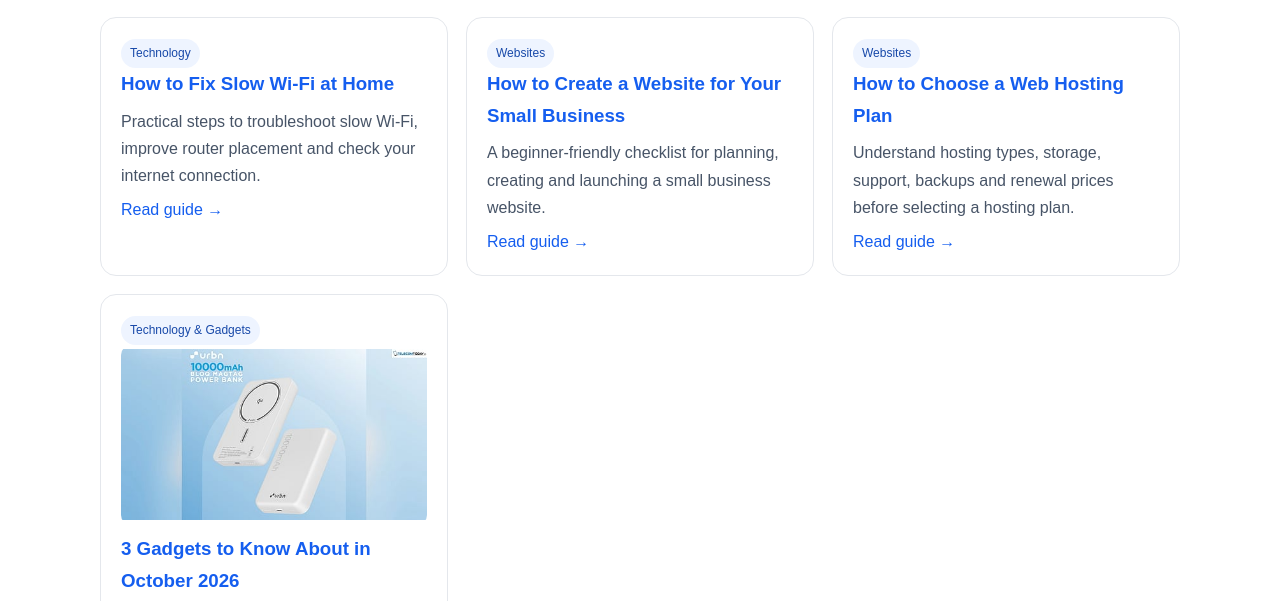
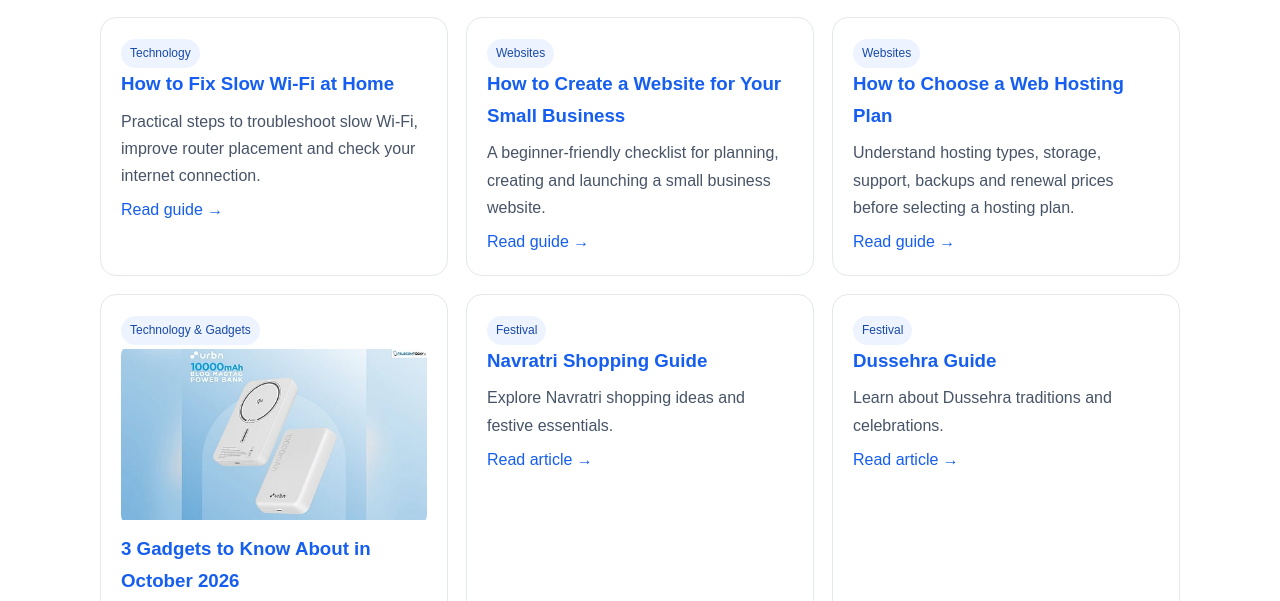
Before and after one commit to deep74073-spec/Websitewire, a plain HTML site: page articles/index.html in a window 1280 px wide. Shown: the part 196-797 px from the top of the page. Drawn offline with Linux system fonts and the light colour scheme.

Commit message:
List all published articles together

```diff
--- a/articles/index.html
+++ b/articles/index.html
@@ -48,7 +48,7 @@ footer{background:#101828;color:white;padding:30px 20px}footer a{color:#d1e0ff}f
 <p>Explore a magnetic power bank, OPPO smartphone and smart projector, with key features and Amazon shopping links.</p>
 <a href="/articles/new-gadgets-launches-october-2026.html">Read article →</a>
 </div>
-</section></main>
+<div class="card"><span class="tag">Festival</span><h3><a href="/articles/navratri-shopping-guide.html">Navratri Shopping Guide</a></h3><p>Explore Navratri shopping ideas and festive essentials.</p><a href="/articles/navratri-shopping-guide.html">Read article →</a></div><div class="card"><span class="tag">Festival</span><h3><a href="/articles/dussehra-guide.html">Dussehra Guide</a></h3><p>Learn about Dussehra traditions and celebrations.</p><a href="/articles/dussehra-guide.html">Read article →</a></div><div class="card"><span class="tag">Festival</span><h3><a href="/articles/karwa-chauth-guide.html">Karwa Chauth Guide</a></h3><p>Explore Karwa Chauth traditions and preparation ideas.</p><a href="/articles/karwa-chauth-guide.html">Read article →</a></div><div class="card"><span class="tag">Festival</span><h3><a href="/articles/diwali-guide.html">Diwali Guide</a></h3><p>Helpful ideas for Diwali preparation and celebrations.</p><a href="/articles/diwali-guide.html">Read article →</a></div></section></main>
 <footer><div class="footer-inner">
 <a class="brand" href="/" style="color:white"><img src="/Website_wire.png" alt="">Websitewire</a>
 <p>Practical guides, useful tools, product research and website services.</p>
```
